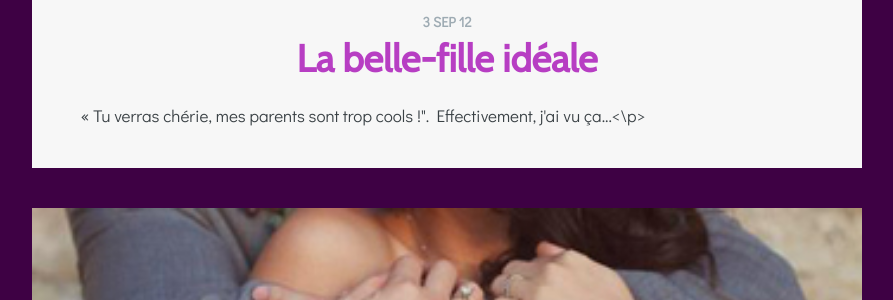
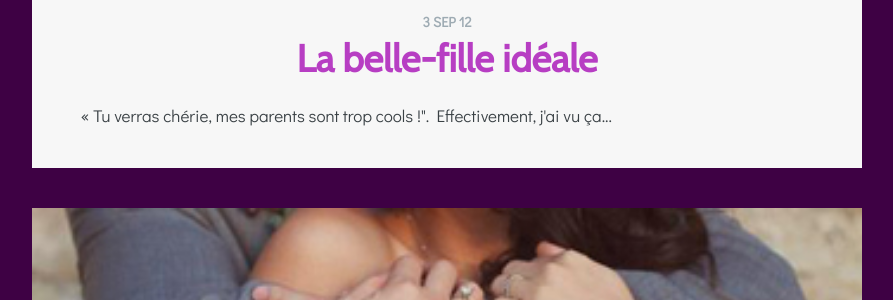
Before and after one commit to zinzoline/zinzoline.github.io, a Jekyll site: the page built from index.html, in a window 1280 px wide and 900 px high, scrolled down 3036 px. Shown: the part 156-456 px from the top of the window, without its empty margins (193-1086 px from the left). Built offline with Jekyll 4.4.1, drawn with Linux system fonts in a browser that asks for light colours; nearby versions of some CDN libraries; the list of posts is cut into pages by our own code.

Commit message:
Remove HTML markup

```diff
--- a/_posts/2012-09-03-la-belle-fille-ideale.markdown
+++ b/_posts/2012-09-03-la-belle-fille-ideale.markdown
@@ -12,7 +12,7 @@ author_login: admin
 author_email: mllezinzoline@hotmail.fr
 author_url: http://www.zinzoline.net
 excerpt:  « Tu verras chérie, mes parents sont trop cools !". Effectivement, j'ai
-  vu ça...<\p>
+  vu ça...
 wordpress_id: 2353
 wordpress_url: http://www.zinzoline.net/?p=2353
 date: '2012-09-03 00:12:15 +0200'
```
